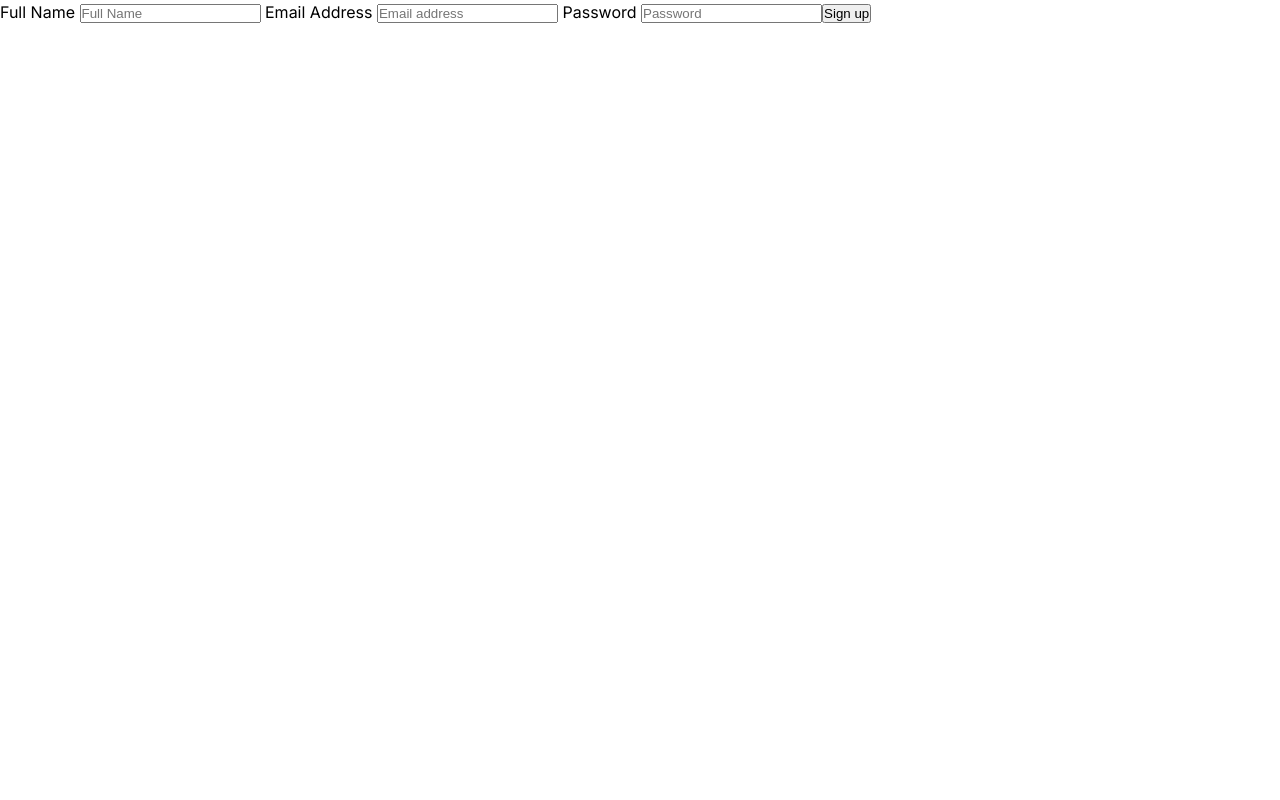
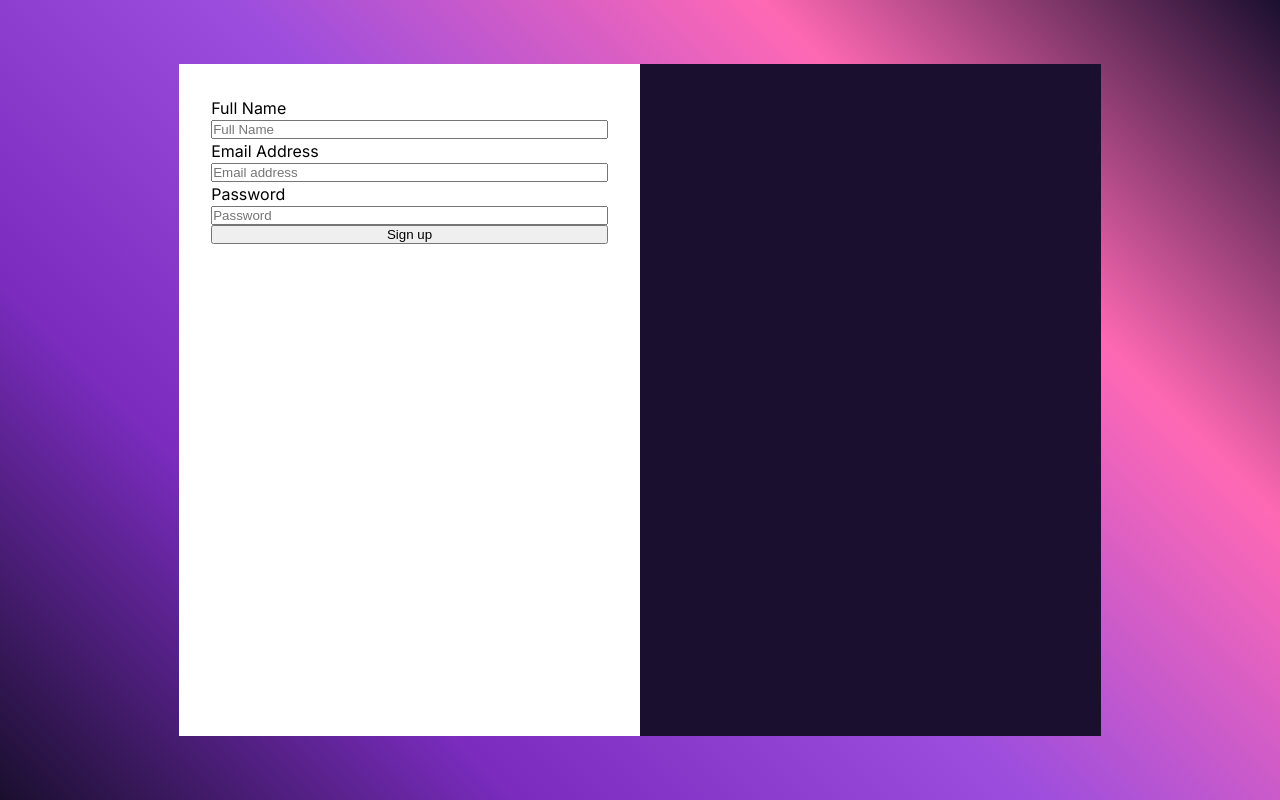
Before and after one commit to kabiraj/movie-tracker, a React (Vite) app in the folder frontend/: page /signup in a window 1280 px wide. Built offline with nearby package versions, Linux system fonts and the light colour scheme.

Commit message:
Add basic css to signup page

```diff
--- a/frontend/src/pages/SignupPage.jsx
+++ b/frontend/src/pages/SignupPage.jsx
@@ -1,4 +1,5 @@
 import { useState } from 'react'
+import '../styles/SignupPage.css'
 
 function SignUpPage() {
     const [fullName, setFullName] = useState('')
@@ -6,7 +7,8 @@ function SignUpPage() {
     const [password, setPassword] = useState('')
 
     return (
-        <div>
+        <div className="signup-page">
+            <div className="signup-container">
                 <form>
                     <label htmlFor="fullName"> Full Name </label>
                     <input
@@ -36,6 +38,8 @@ function SignUpPage() {
                     <button type="submit">Sign up</button>
                 </form>
             </div>
+            <div className="sigup-photo-section"></div>
+        </div>
     )
 }
 
--- /dev/null
+++ b/frontend/src/styles/SignupPage.css
@@ -0,0 +1,34 @@
+@import './colors.css';
+
+.signup-page {
+    background: linear-gradient(45deg,
+        #1a0f2e 0%,
+        #7b2cbf 25%,
+        #9d4edd 50%,
+        #ff69b4 75%,
+        #1a0f2e 100%);
+    height:100vh;
+    display: flex;
+    flex-direction:row;
+    justify-content:center;
+    align-items: center;
+    padding: 4rem;
+}
+
+.signup-container {
+    padding: 2rem;
+    background: white;
+    width: 40%;
+    align-self:stretch;
+}
+
+.signup-container form {
+    display: flex;
+    flex-direction: column;
+}
+
+.sigup-photo-section{
+    background: var(--bg-dark);
+    width: 40%;
+    align-self:stretch;
+}
```
Also changed, not shown: 2 other files (tests, documents, lock files or other folders). Lines whose indentation alone changed are shown as unchanged.
